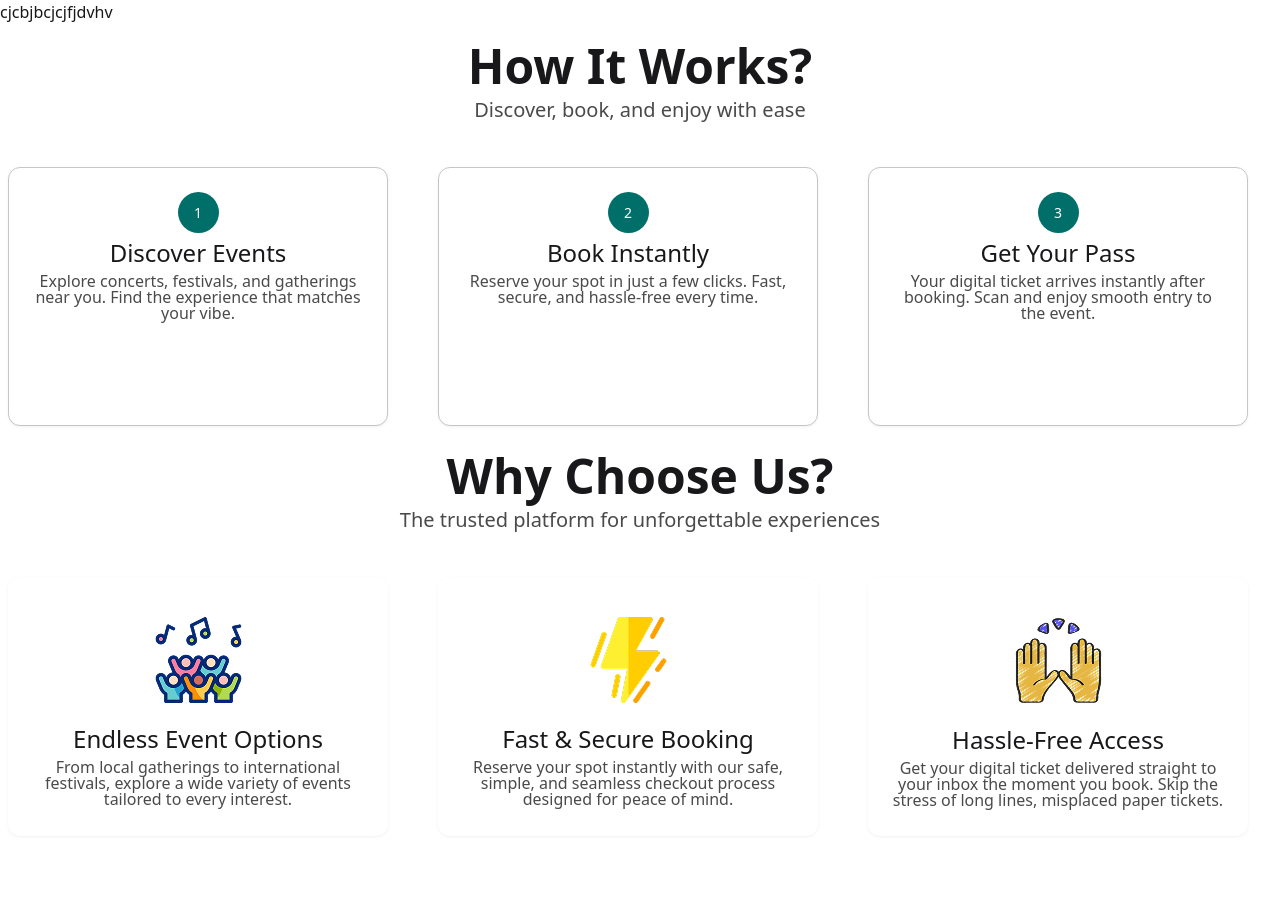
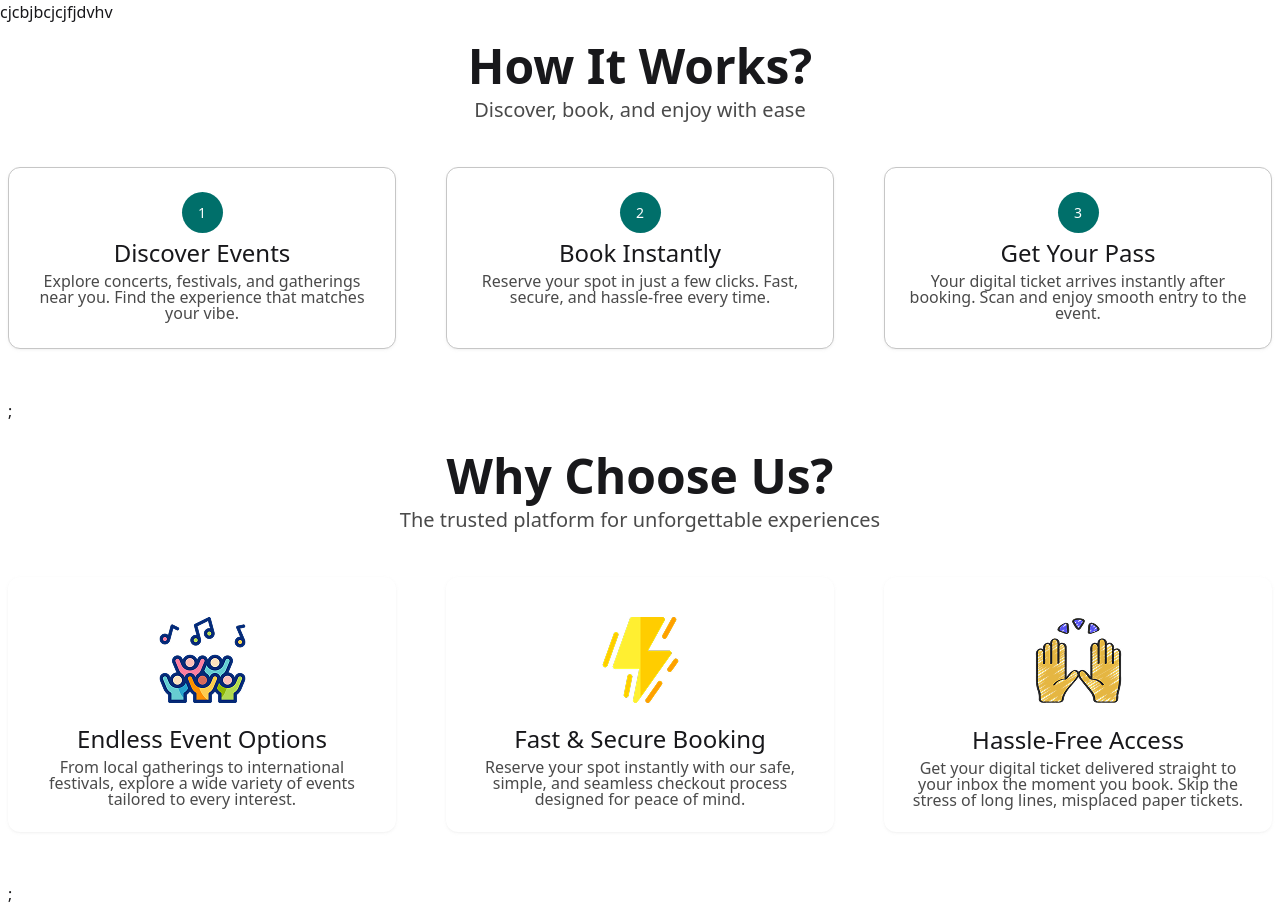
Before and after one commit to Tobak95/Event-Frontend, a React (Vite) app: page / in a window 1280 px wide. Before the commit the page ends 844 px from the top, so only its background shows below. Built offline with nearby package versions, Linux system fonts and the light colour scheme.

Commit message:
fixes: On widths

```diff
--- a/src/component/HowItWorks.jsx
+++ b/src/component/HowItWorks.jsx
@@ -1,41 +1,44 @@
 import React from "react";
 
 const HowItWorks = () => {
+ const   ItWorks = [
+    {
+      _id: 1,
+      title: "Discover Events",
+      context: "Explore concerts, festivals, and gatherings near you. Find the experience that matches your vibe."
+    },
+    {
+      _id: 2,
+      title: "Book Instantly",
+      context: "Reserve your spot in just a few clicks. Fast, secure, and hassle-free every time."
+    },
+    {
+      _id: 3,
+      title: "Get Your Pass",
+      context: "Your digital ticket arrives instantly after booking. Scan and enjoy smooth entry to the event."
+    }
+  ]
   return (
     <>
      <main className="bg-[#FFFFFF]">
-    <article className="layout flex flex-col gap-[47px]">
+    <article className="layout flex flex-col gap-[47px]  w-[]">
       {/* Header section */}
     <section className="flex flex-col items-center gap-[1px]  ">
         <h2 className="font-[700] text-[48px] leading-[67px] tracking-[0%]  ">How It Works?</h2>
         <p className="font-[400] text-[20px] leading-[100%] tracking-[0%] text-[#4A4A4A] ">Discover, book, and enjoy with ease</p>
     </section>
     {/* Section for How It Works cardS */}
-    <section className="grid gap-[50px] lg:grid-cols-3 lg:w-[1240px] lg:h-[259px] ">
-      <div className="card bg-[#FFFFFF] rounded-[12px]  border-[0.4px] border-[#C6C6C6] shadow-sm  shadow-[#B5B5B526]">
+    <section className="grid gap-[50px] lg:grid-cols-3  lg:h-[259px] ">
+      {ItWorks.map((Work) =>(
+        <div key={Work._id} className="card bg-[#FFFFFF] rounded-[12px]  border-[0.4px] border-[#C6C6C6] shadow-sm  shadow-[#B5B5B526]">
   <div className="card-body items-center text-center">
-  <h2 className="bg-[#006F6A] text-white w-[41px] h-[41px] rounded-[80px] items-center text-center  flex justify-center">1</h2>
-    <h2 className="card-title font-[500] text-[24px] leading-[100%] tracking-[0%] ">Discover Events</h2>
-    <p className=" text-[#4A4A4A] font-[400] text-[16px] leading-[100%] tracking-[0%] ">Explore concerts, festivals, and gatherings near you. Find the experience that matches your vibe.</p>
+  <h2 className="bg-[#006F6A] text-white w-[41px] h-[41px] rounded-[80px] items-center text-center  flex justify-center">{Work._id}</h2>
+    <h2 className="card-title font-[500] text-[24px] leading-[100%] tracking-[0%] ">{Work.title}</h2>
+    <p className=" text-[#4A4A4A] font-[400] text-[16px] leading-[100%] tracking-[0%] ">{Work.context}</p>
   </div>
 </div>
-{/* card 2 */}
-<div className="card bg-[#FFFFFF] rounded-[12px]  border-[0.4px] border-[#C6C6C6] shadow-sm  shadow-[#B5B5B526]">
-  <div className="card-body items-center text-center">
-  <h2 className="bg-[#006F6A] text-white w-[41px] h-[41px] rounded-[80px] items-center text-center  flex justify-center">2</h2>
-    <h2 className="card-title font-[500] text-[24px] leading-[100%] tracking-[0%] ">Book Instantly</h2>
-    <p className=" text-[#4A4A4A] font-[400] text-[16px] leading-[100%] text-center tracking-[0%] ">Reserve your spot in just a few clicks.
-Fast, secure, and hassle-free every time.</p>
-  </div>
-</div>
-{/* card 3  */}
-    <div className="card bg-[#FFFFFF] rounded-[12px] border-[0.4px] border-[#C6C6C6] shadow-sm  shadow-[#B5B5B526]">
-  <div className="card-body items-center text-center">
-  <h2 className="bg-[#006F6A] text-white w-[41px] h-[41px] rounded-[80px] items-center text-center  flex justify-center">3</h2>
-    <h2 className="card-title font-[500] text-[24px] leading-[100%] tracking-[0%] ">Get Your Pass</h2>
-    <p className=" text-[#4A4A4A] font-[400] text-[16px] leading-[100%] tracking-[0%] ">Your digital ticket arrives instantly after booking. Scan and enjoy smooth entry to the event.</p>
-  </div>
-</div>
+      ))};
+
     </section>
     </article>
      </main>
--- a/src/component/WhyChooseUs.jsx
+++ b/src/component/WhyChooseUs.jsx
@@ -3,6 +3,20 @@ import EventOptions from "../assets/image11.png";
 import FastBooking from "../assets/image12.png";
 import FreeAccess from "../assets/image13.png";
 const WhyChooseUs = () => {
+  const ChooseUs =[
+   { _id: 1,
+    image:EventOptions,
+    title:"Endless Event Options",
+    context:"From local gatherings to international festivals, explore a wide variety of events tailored to every interest."},
+   { _id: 2,
+    image:FastBooking,
+    title:"Fast & Secure Booking",
+    context:"Reserve your spot instantly with our safe, simple, and seamless checkout process designed for peace of mind."},
+   { _id: 3,
+    image:FreeAccess,
+    title:"Hassle-Free Access",
+    context:"Get your digital ticket delivered straight to your inbox the moment you book. Skip the stress of long lines, misplaced paper tickets."}
+  ]
   return (
     <>
       <main className="bg-[#FFFFFF]">
@@ -13,49 +27,24 @@ const WhyChooseUs = () => {
         <p className="font-[400] text-[20px] leading-[100%] tracking-[0%] text-[#4A4A4A] ">The trusted platform for unforgettable experiences</p>
     </section>
     {/* Section for Why Choose Us Card */}
-    <section className="grid gap-[50px] lg:grid-cols-3 lg:w-[1240px] lg:h-[259px] ">
+    <section className="grid gap-[50px] lg:grid-cols-3  lg:h-[259px] ">
         {/* First Card */}
-        <div className="card bg-[#FFFFFF] rounded-[12px]   shadow-sm  shadow-[#B5B5B526]">
+        {ChooseUs.map((Choose) => (
+          <div key={Choose._id} className="card bg-[#FFFFFF] rounded-[12px]   shadow-sm  shadow-[#B5B5B526]">
              <figure className="px-10 pt-10">
     <img
-      src={EventOptions}
-      title="Endless Event Options"
-      alt="Endless Event Options"
+      src={Choose.image}
+      title={Choose.title}
+      alt={Choose.title}
       className="" />
   </figure>
   <div className="card-body items-center text-center">
-    <h2 className="card-title font-[500] text-[24px] leading-[100%] tracking-[0%] ">Endless Event Options</h2>
-    <p className=" text-[#4A4A4A] font-[400] text-[16px] leading-[100%] tracking-[0%] ">From local gatherings to international festivals, explore a wide variety of events tailored to every interest.</p>
+    <h2 className="card-title font-[500] text-[24px] leading-[100%] tracking-[0%] ">{Choose.title}</h2>
+    <p className=" text-[#4A4A4A] font-[400] text-[16px] leading-[100%] tracking-[0%] ">{Choose.context}</p>
   </div>
 </div>
-    {/* card 2 Fast & Secure Bookings */}
-    <div className="card bg-[#FFFFFF] rounded-[12px]   shadow-sm  shadow-[#B5B5B526]">
-             <figure className="px-10 pt-10">
-    <img
-      src={FastBooking}
-      title="Fast & Secure Booking"
-      alt="Fast & Secure Booking"
-      className="" />
-  </figure>
-  <div className="card-body items-center text-center">
-    <h2 className="card-title font-[500] text-[24px] leading-[100%] tracking-[0%] ">Fast & Secure Booking</h2>
-    <p className=" text-[#4A4A4A] font-[400] text-[16px] leading-[100%] tracking-[0%] ">Reserve your spot instantly with our safe, simple, and seamless checkout process designed for peace of mind.</p>
-  </div>
-</div>
-{/* Card 3 Hassle Free Access Card */}
-<div className="card bg-[#FFFFFF] rounded-[12px]   shadow-sm  shadow-[#B5B5B526]">
-             <figure className="px-10 pt-10">
-    <img
-      src={FreeAccess}
-      title="Hassle-Free Access"
-      alt="Hassle-Free Access"
-      className="" />
-  </figure>
-  <div className="card-body items-center text-center">
-    <h2 className="card-title font-[500] text-[24px] leading-[100%] tracking-[0%] ">Hassle-Free Access</h2>
-    <p className=" text-[#4A4A4A] font-[400] text-[16px] leading-[100%] tracking-[0%] ">Get your digital ticket delivered straight to your inbox the moment you book. Skip the stress of long lines, misplaced paper tickets.</p>
-  </div>
-</div>
+        ))};
+
     </section>
     </article>
       </main>
```
